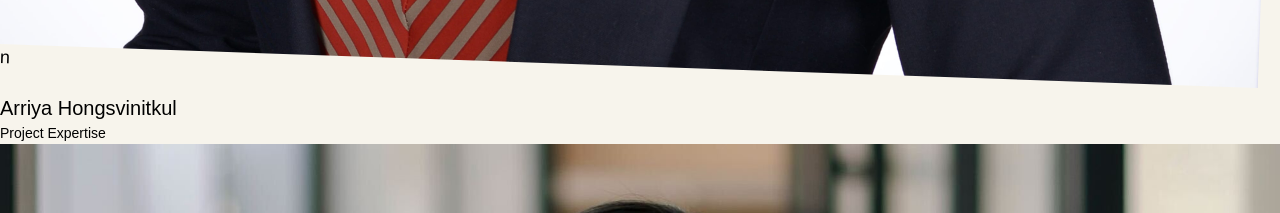
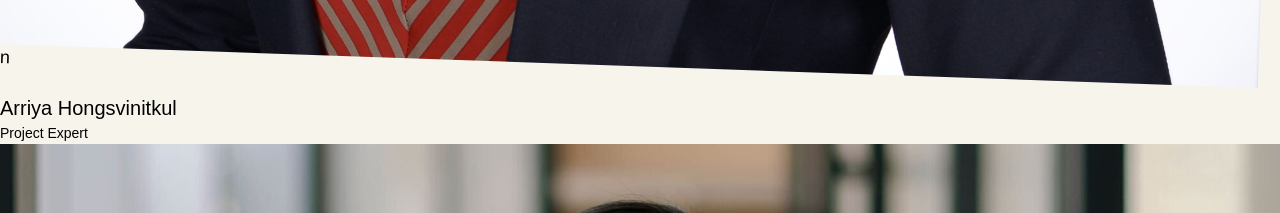
Before and after one commit to kanin-kearpimy/beach-hack-platform, a Nuxt app: page / in a window 1280 px wide. Shown: the part 10900-11113 px from the top of the page. Built offline with nearby package versions, Linux system fonts and the light colour scheme.

Commit message:
change project expertise to project expert

```diff
--- a/components/Content.vue
+++ b/components/Content.vue
@@ -291,7 +291,7 @@ export default {
           img: AnnProfile,
           name: 'Arriya Hongsvinitkul',
           nickname: 'Ann',
-          position: 'Project Expertise',
+          position: 'Project Expert',
           degree: '2deg'
         },
         // {
```
